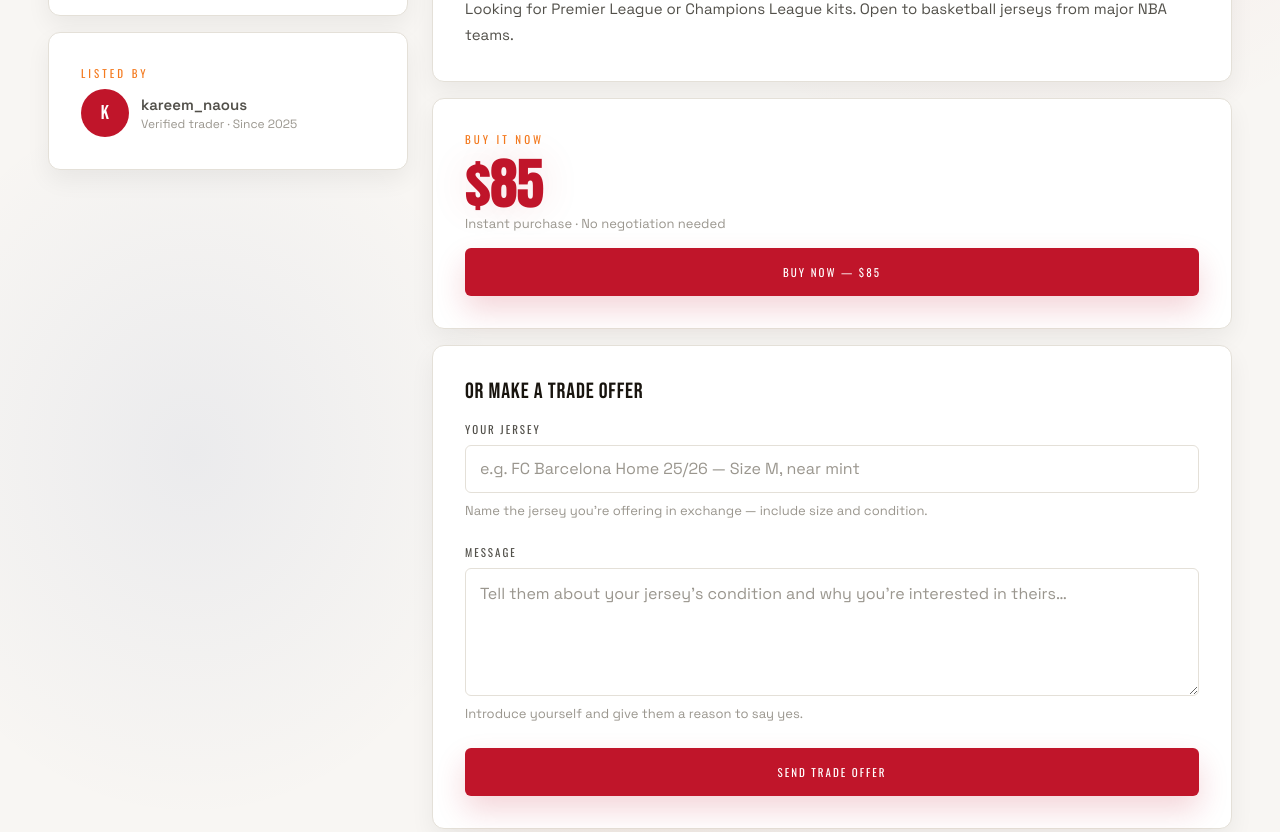
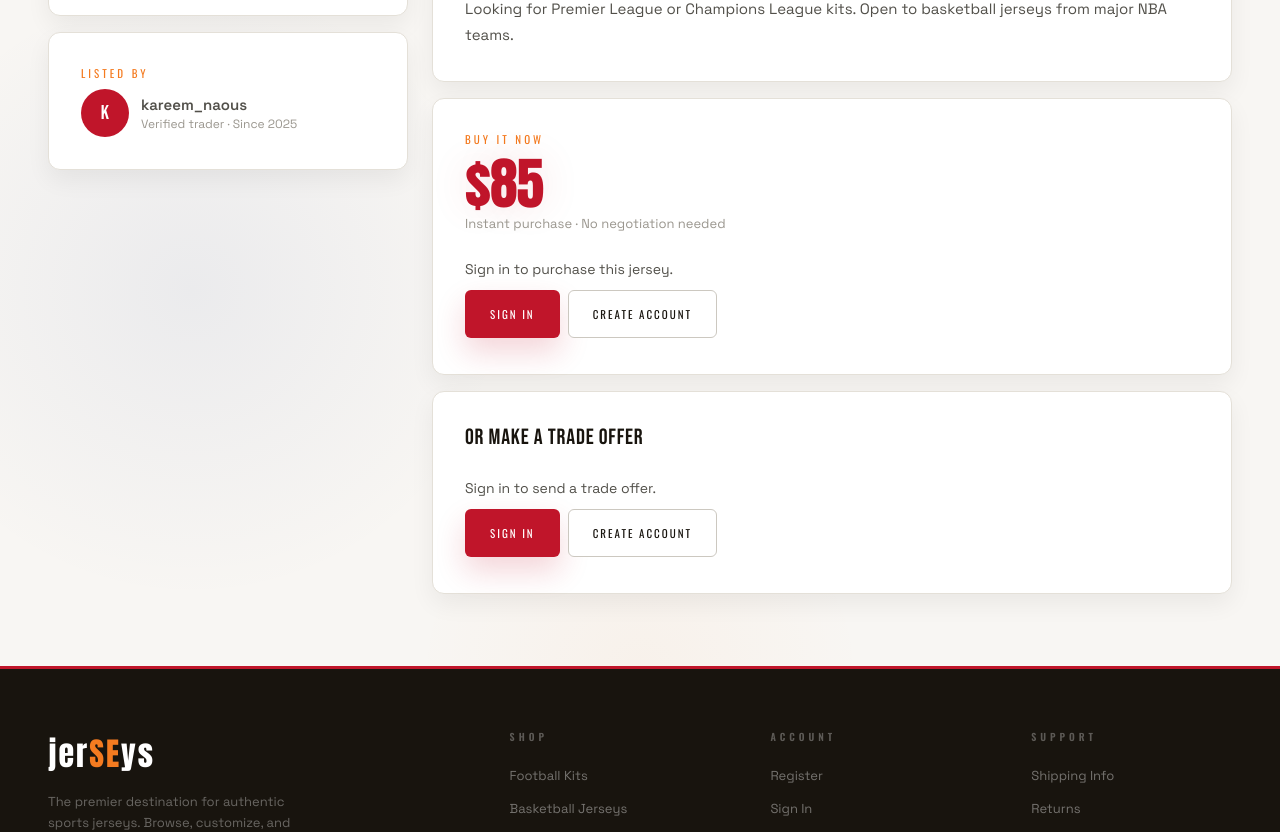
Before and after one commit to SE-Pr0/jerSEys, a React (Vite) app: page /trade/1 in a window 1280 px wide. Shown: the part 660-1492 px from the top of the page. Built offline with nearby package versions, Linux system fonts and the light colour scheme.

Commit message:
Require login to buy or trade

```diff
--- a/src/pages/TradeListingDetails.jsx
+++ b/src/pages/TradeListingDetails.jsx
@@ -1,7 +1,8 @@
-import React, { useState } from 'react';
+import React, { useState, useEffect } from 'react';
 import { useParams } from 'react-router-dom';
 import { Button, Card, FormField, PageHeader, PageShell } from '../components/ui';
 import { useTrade } from '../context/TradeContext';
+import { getStoredUser } from '../utils/auth';
 import '../styles/trade.css';
 
 const TradeListingDetails = () => {
@@ -12,6 +13,13 @@ const TradeListingDetails = () => {
   const [offerJersey, setOfferJersey] = useState('');
   const [message, setMessage] = useState('');
   const [sent, setSent] = useState(false);
+  const [user, setUser] = useState(() => getStoredUser());
+
+  useEffect(() => {
+    const handler = () => setUser(getStoredUser());
+    window.addEventListener('jerseys-auth-change', handler);
+    return () => window.removeEventListener('jerseys-auth-change', handler);
+  }, []);
 
   const {
     image,
@@ -150,7 +158,15 @@ const TradeListingDetails = () => {
                     Instant purchase · No negotiation needed
                   </p>
                 </div>
-                {bought ? (
+                {!user ? (
+                  <div className="trade-auth-gate">
+                    <p className="trade-auth-gate-text">Sign in to purchase this jersey.</p>
+                    <div className="trade-auth-gate-actions">
+                      <Button to="/login">Sign In</Button>
+                      <Button variant="secondary" to="/register">Create Account</Button>
+                    </div>
+                  </div>
+                ) : bought ? (
                   <div className="trade-offer-sent" style={{ marginBottom: 0 }}>
                     <span className="trade-offer-sent-icon">✓</span>
                     <div>
@@ -174,7 +190,15 @@ const TradeListingDetails = () => {
                 {listingType === 'both' ? 'Or Make a Trade Offer' : 'Make an Offer'}
               </div>
 
-              {sent ? (
+              {!user ? (
+                <div className="trade-auth-gate">
+                  <p className="trade-auth-gate-text">Sign in to send a trade offer.</p>
+                  <div className="trade-auth-gate-actions">
+                    <Button to="/login">Sign In</Button>
+                    <Button variant="secondary" to="/register">Create Account</Button>
+                  </div>
+                </div>
+              ) : sent ? (
                 <div className="trade-offer-sent">
                   <span className="trade-offer-sent-icon">✓</span>
                   <div>
--- a/src/styles/trade.css
+++ b/src/styles/trade.css
@@ -654,6 +654,26 @@
   color: var(--text-2);
 }
 
+/* ---- AUTH GATE (inside action cards) ---------------------- */
+.trade-auth-gate {
+  display: flex;
+  flex-direction: column;
+  gap: var(--space-3);
+  padding: var(--space-3) 0 var(--space-1);
+}
+
+.trade-auth-gate-text {
+  font-size: 14px;
+  color: var(--text-2);
+  margin: 0;
+}
+
+.trade-auth-gate-actions {
+  display: flex;
+  gap: var(--space-2);
+  flex-wrap: wrap;
+}
+
 /* ---- TRADE REQUESTS PAGE ---------------------------------- */
 
 .trade-tabs-card {
```
